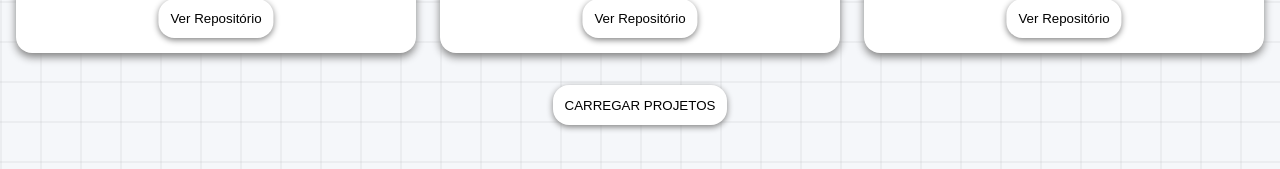
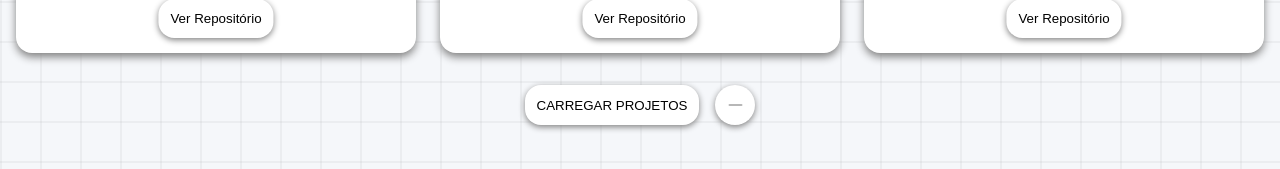
Before and after one commit to AndreMilaniNio/MeuPortifolio, a React (Vite) app: page / in a window 1280 px wide. Shown: the part 1139-1308 px from the top of the page. Built offline with nearby package versions, Linux system fonts and the light colour scheme; a web font is replaced by a local one.

Commit message:
fix: ajustando flex wrap na seção myProhects e aboutMe

```diff
--- a/src/components/sections/aboutMe/index.css
+++ b/src/components/sections/aboutMe/index.css
@@ -4,6 +4,7 @@
 
   flex-direction: row;
   justify-content: space-evenly;
+  flex-wrap: wrap;
   scroll-margin-top: 60px;
 }
 
--- a/src/components/sections/myProjects/index.css
+++ b/src/components/sections/myProjects/index.css
@@ -13,6 +13,7 @@
 .projects_grid {
   display: grid;
   grid-template-columns: repeat(3, minmax(300px, 1fr));
+  flex-wrap: wrap;
   gap: 24px;
 }
 
@@ -129,3 +130,17 @@
   background-color: gainsboro;
   box-shadow: 0px 4px 6px #333;
 }
+
+/* BOTÃO DESABILITADO */
+.load_more_button:disabled,
+.collapse_projects_button:disabled {
+  cursor: not-allowed;
+  transform: none;
+}
+
+/* BOTÃO DESABILITADO COM HOVER */
+.load_more_button:disabled:hover, .collapse_projects_button:disabled:hover {
+  transform: none;
+  box-shadow: 0px 2px 6px gray;
+  background-color: #fff;
+}
--- a/src/components/sections/myProjects/index.jsx
+++ b/src/components/sections/myProjects/index.jsx
@@ -66,21 +66,22 @@ export function MyProjectsSection() {
 
         <div className="load_more_container">
           {/* Botão de carregar mais projetos */}
-          {visibleProjects < projects.length && (
-            <button className="load_more_button" onClick={loadMoreProjects}>
+          <button
+            className="load_more_button"
+            onClick={loadMoreProjects}
+            disabled={visibleProjects >= projects.length}
+          >
             CARREGAR PROJETOS
           </button>
-          )}
           {/* Botão de retirar projetos */}
-          {visibleProjects > PROJECTS_PER_LOAD && (
           <button
             className="collapse_projects_button"
             onClick={removeProjects}
             aria-label="Mostrar menos projetos"
+            disabled={visibleProjects <= PROJECTS_PER_LOAD}
           >
             <i class="fa-solid fa-minus"></i>
           </button>
-          )}
         </div>
       </section>
     </>
```
Lines whose indentation alone changed are shown as unchanged.
